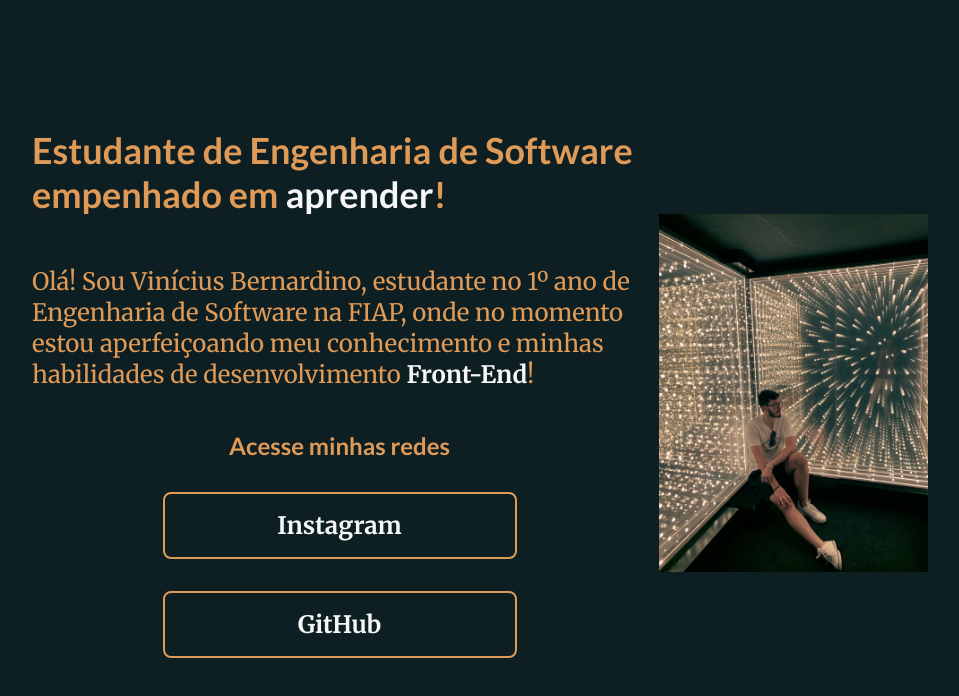
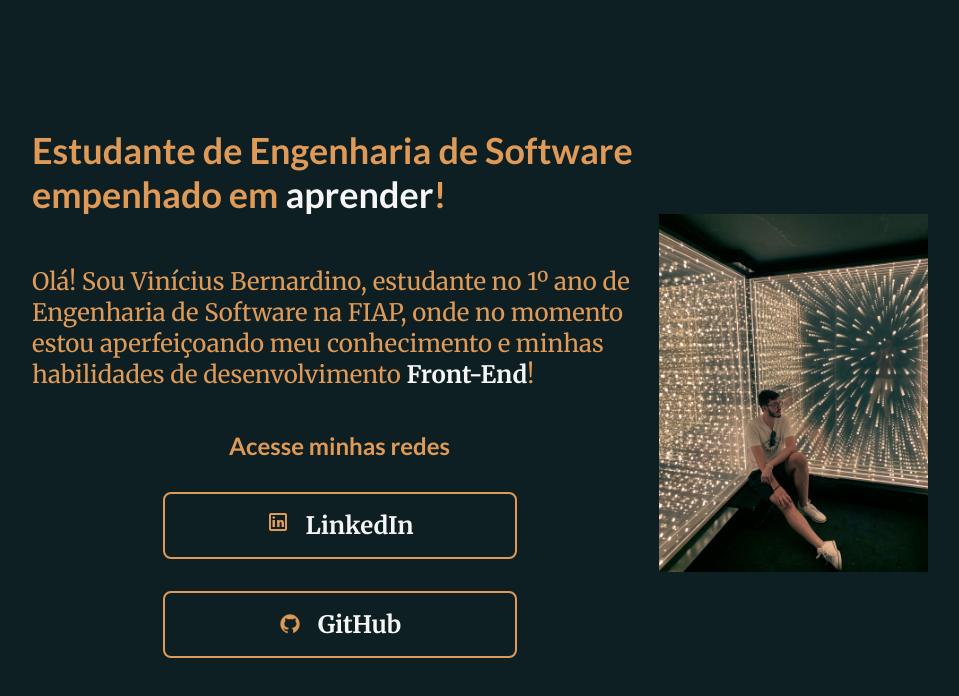
Before and after one commit to ViniciusBerns/Portfolio, a plain HTML site: page index.html in a window 1280 px wide. Shown: the whole page, without its empty margins (160-1119 px from the left). Drawn offline with Linux system fonts and the light colour scheme.

Commit message:
update 2

```diff
--- a/assets/style.css
+++ b/assets/style.css
@@ -77,6 +77,14 @@ img {
     color: #f6f6f6;
     font-family: 'Merriweather', serif;
     font-weight: 700;
+    display: flex;
+    align-items: center;
+    justify-content: center;
+}
+
+.conteudo_principal_botao img {
+    height: 24px;
+    width: auto;
 }
 
 
--- a/index.html
+++ b/index.html
@@ -22,8 +22,16 @@
                     class="stng-white">Front-End</strong>!</p>
             <div class="conteudo_principal_links">
                 <h2 class="conteudo_principal_links_subtitulo">Acesse minhas redes</h2>
-                <a class="conteudo_principal_botao" href="https://instagram.com/vini._.bernardino" target="_blank">Instagram</a>
-                <a class="conteudo_principal_botao" href="https://github.com/ViniciusBerns" target="_blank">GitHub</a>
+                <a class="conteudo_principal_botao" href="https://www.linkedin.com/in/vin%C3%ADcius-bernardino-183a73242/" target="_blank">
+                    <div>
+                        <img src="./assets/imagens/icons8-linkedin-24.png" alt="">
+                    </div>
+                    LinkedIn
+                </a>
+                <a class="conteudo_principal_botao" href="https://github.com/ViniciusBerns" target="_blank">
+                    <img src="./assets/imagens/icons8-github-30.png" alt="">
+                    GitHub
+                </a>
             </div class="conteudo_principal_links">
         </section>
         <img src="./assets/imagens/imagemPerfilPortfolio.jpg" alt="Foto de Portfólio">
```
Also changed, not shown: assets/imagens/icons8-github-30.png (added), assets/imagens/icons8-linkedin-24.png (added).
